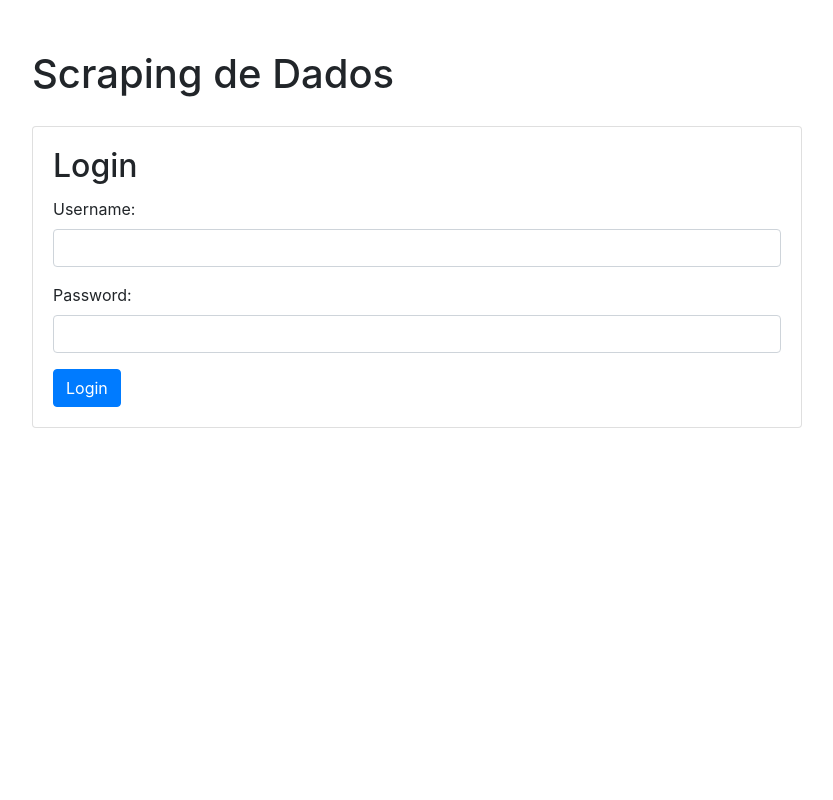
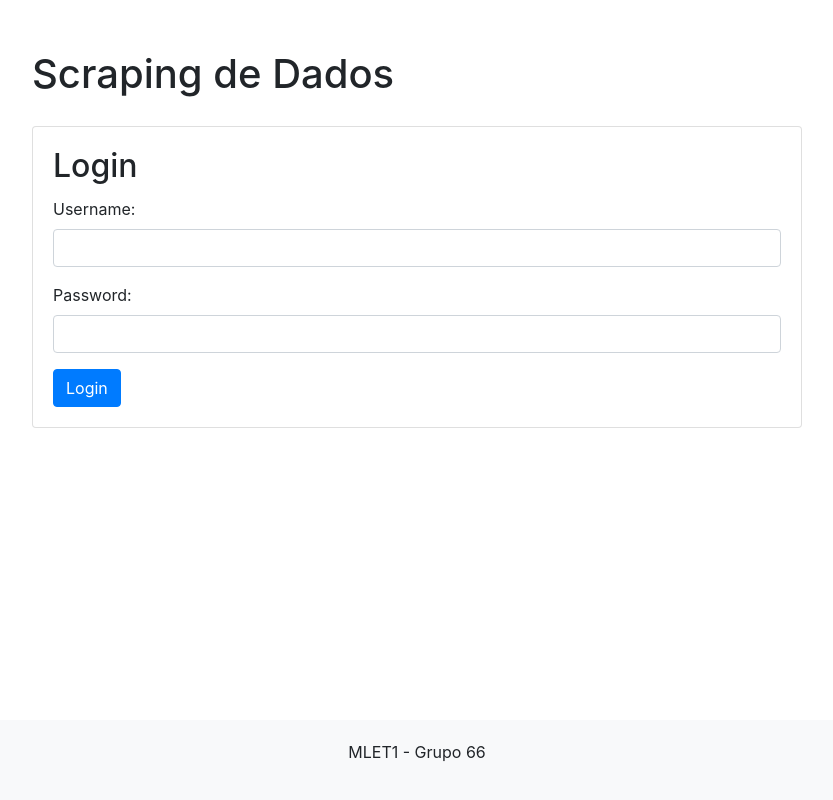
Before and after one commit to kirkgo/vinicultura-embrapa, a FastAPI app: page / in a window 1280 px wide. Shown: the whole page, without its empty margins (223-1056 px from the left). Run offline with FastAPI, Linux system fonts and the light colour scheme; some libraries are stand-ins or nearby versions.

Commit message:
Added footer

```diff
--- a/templates/index.html
+++ b/templates/index.html
@@ -8,6 +8,9 @@
     <style>
         body {
             padding-top: 50px;
+            display: flex;
+            flex-direction: column;
+            min-height: 100vh;
         }
         .container {
             max-width: 800px;
@@ -24,6 +27,12 @@
             display: flex;
             justify-content: space-between;
             align-items: center;
+        }
+        footer {
+            margin-top: auto;
+            padding: 20px 0;
+            text-align: center;
+            background-color: #f8f9fa;
         }
     </style>
 </head>
@@ -104,6 +113,10 @@
             </div>
         </div>
     </div>
+
+    <footer>
+        <p>MLET1 - Grupo 66</p>
+    </footer>
 
     <script>
         let token = '';
@@ -255,6 +268,6 @@
 
     <script src="https://code.jquery.com/jquery-3.5.1.slim.min.js"></script>
     <script src="https://cdn.jsdelivr.net/npm/@popperjs/core@2.9.3/dist/umd/popper.min.js"></script>
-    <script src="https://maxcdn.bootstrapcdn.com/bootstrap/4.5.2/js/bootstrap.min.js"></script>
+    <script src="https://maxcdn.com/bootstrap/4.5.2/js/bootstrap.min.js"></script>
 </body>
 </html>
```
